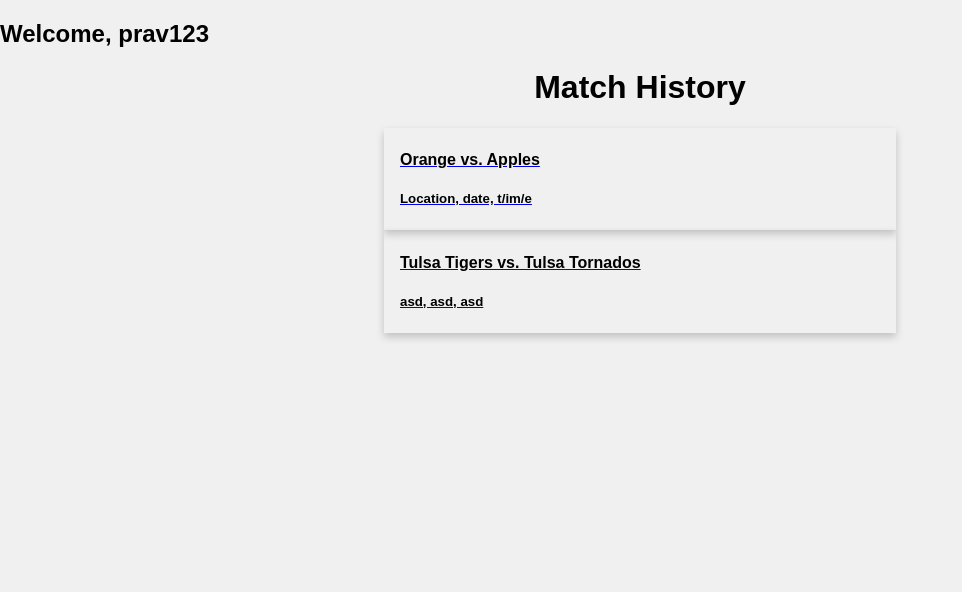
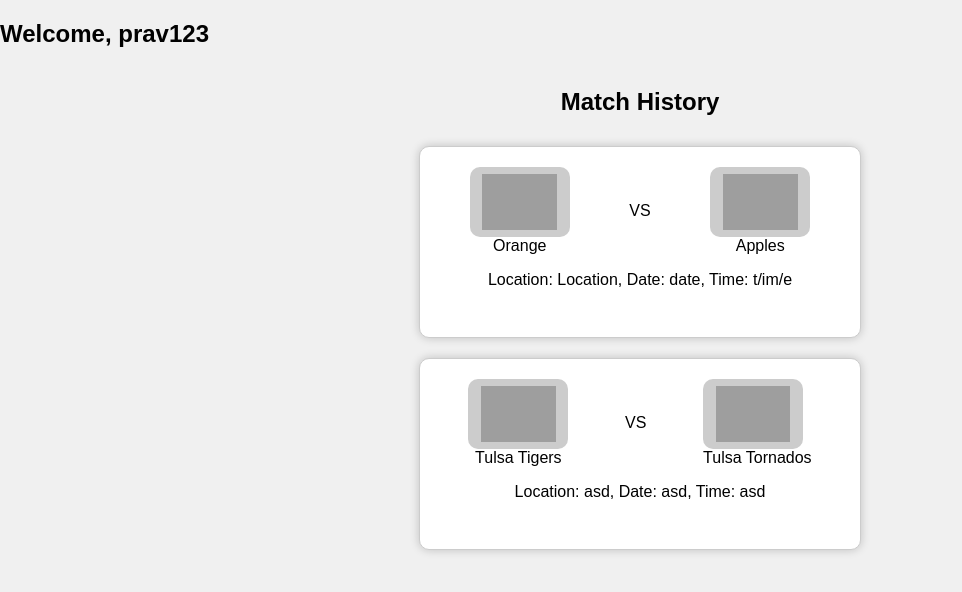
Before and after one commit to PravCoder/Cricket-Career-Sports-Management-Site, a Django app: page /game-history/ in a window 1280 px wide. Shown: the part 54-646 px from the top of the page, without its empty margins (0-962 px from the left). Run offline with Django 3.2, Linux system fonts and the light colour scheme; a user stored in the database is signed in; data comes from the database, SQL or seed files in the repository; grey boxes are pictures that could not be loaded.

Commit message:
redesign match history page

```diff
--- a/mysite/base/templates/base/career.html
+++ b/mysite/base/templates/base/career.html
@@ -37,7 +37,7 @@ body {
 .profile-container {
   max-width: 600px;
   margin: 20px auto;
-  background-color: #a0ffb3;
+  background-color: #847474;
   padding: 20px;
   border-radius: 5px;
   box-shadow: 0px 0px 10px rgba(0, 0, 0, 0.1);
--- a/mysite/base/templates/base/game_history.html
+++ b/mysite/base/templates/base/game_history.html
@@ -3,46 +3,84 @@
 
 {% block content%}
 <style>
- .card {
-  box-shadow: 0 4px 8px 0 rgba(0,0,0,0.2);
-  transition: 0.3s;
-  width: 40%;
-  margin-left: auto;
-  margin-right: auto;
-}
-.center {
+
+
+.game-box {
+  width: 400px;
+  height: 150px;
+  background-color: #ffffff;
+  margin: 10px;
+  padding: 20px;
+  box-shadow: 0px 0px 10px rgba(0, 0, 0, 0.2);
+  border-radius: 10px;
   text-align: center;
-}
-.card:hover {
-  box-shadow: 0 8px 16px 0 rgba(0, 255, 0, 1);
+  transition: box-shadow 0.3s ease;
+
+  margin: 10px;
+  padding: 20px;
+  border: 1px solid #ccc;
+  text-align: center;
+  max-width: 400px; /* Set a maximum width if necessary */
 }
 
-.container {
-  padding: 2px 16px;
+.game-box:hover {
+  box-shadow: 0px 0px 20px rgb(0, 0, 0);
+}
+
+.teams {
+  display: flex;
+  justify-content: space-around;
+  align-items: center;
+  margin-bottom: 10px;
+}
+
+.team-logo {
+  width: 100px;
+  height: 70px;
+  background-color: #ccc;
+  display: flex;
+  justify-content: center;
+  align-items: center;
+  border-radius: 10px;
+}
+
+.results-container {
+  display: flex;
+  flex-direction: column;
+  align-items: center;
+}
+a {
   color: black;
+  text-decoration: none;
 }
-input[type=button], input[type=submit], input[type=reset] {
-      background-color: #04AA6D;
-      border: none;
-      color: white;
-      padding: 8px 16px;
-      text-decoration: none;
-      margin: 4px 2px;
-      cursor: pointer;
-    }
 </style>
 
-<h1 class="center">Match History</h1>
+<div class="results-container">
+  <h2>Match History</h2>
+  {% for game in games %}
+      <a href="{% url 'view-game' game.id %}">
+        <div class="game-box">
+          <div class="teams">
+              <div class="team">
+                  <div class="team-logo">
+                      <img src="teamA.jpg" alt="Team A" style="max-width: 80%; max-height: 80%;">
+                  </div>
+                  <span>{{game.team1.name}}</span>
+              </div>
+              <span>VS</span>
+              <div class="team">
+                  <div class="team-logo">
+                      <img src="teamB.jpg" alt="Team B" style="max-width: 80%; max-height: 80%;">
+                  </div>
+                  <span>{{game.team2.name}}</span>
+              </div>
+          </div>
+          <div class="details">
+              <p>Location: {{game.location}}, Date: {{game.date}}, Time: {{game.time}}</p>
 
-{% for game in games %}
-    <a href="{% url 'view-game' game.id %}">
-      <div class="card">
-          <div class="container">
-                  <h4>{{game.team1.name}} vs. {{game.team2.name}}</h4>
-                  <h5>{{game.location}}, {{game.date}}, {{game.time}}</h5>
           </div>
-      </div>
-    </a>
-{% endfor %}
-
+        </div>
+      </a>
+  {% endfor %}
+</div>
 {% endblock %}
```
